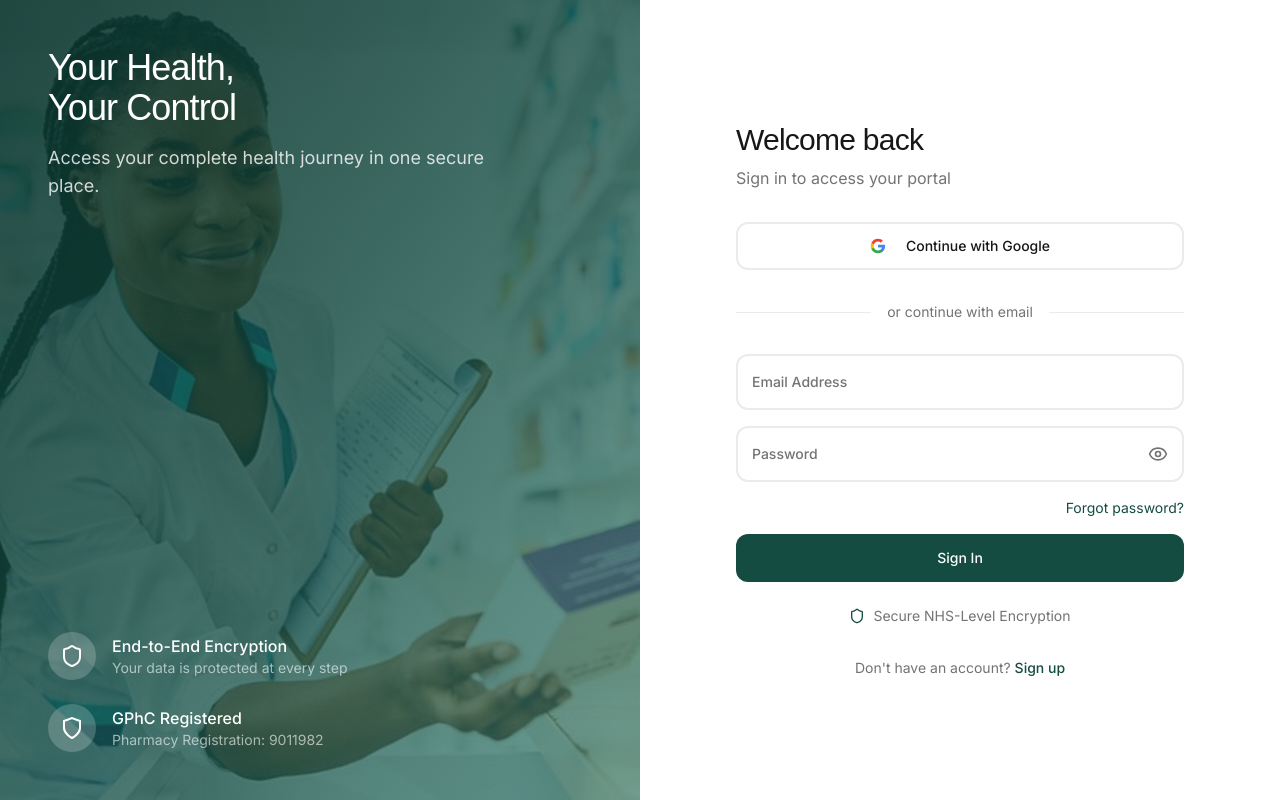
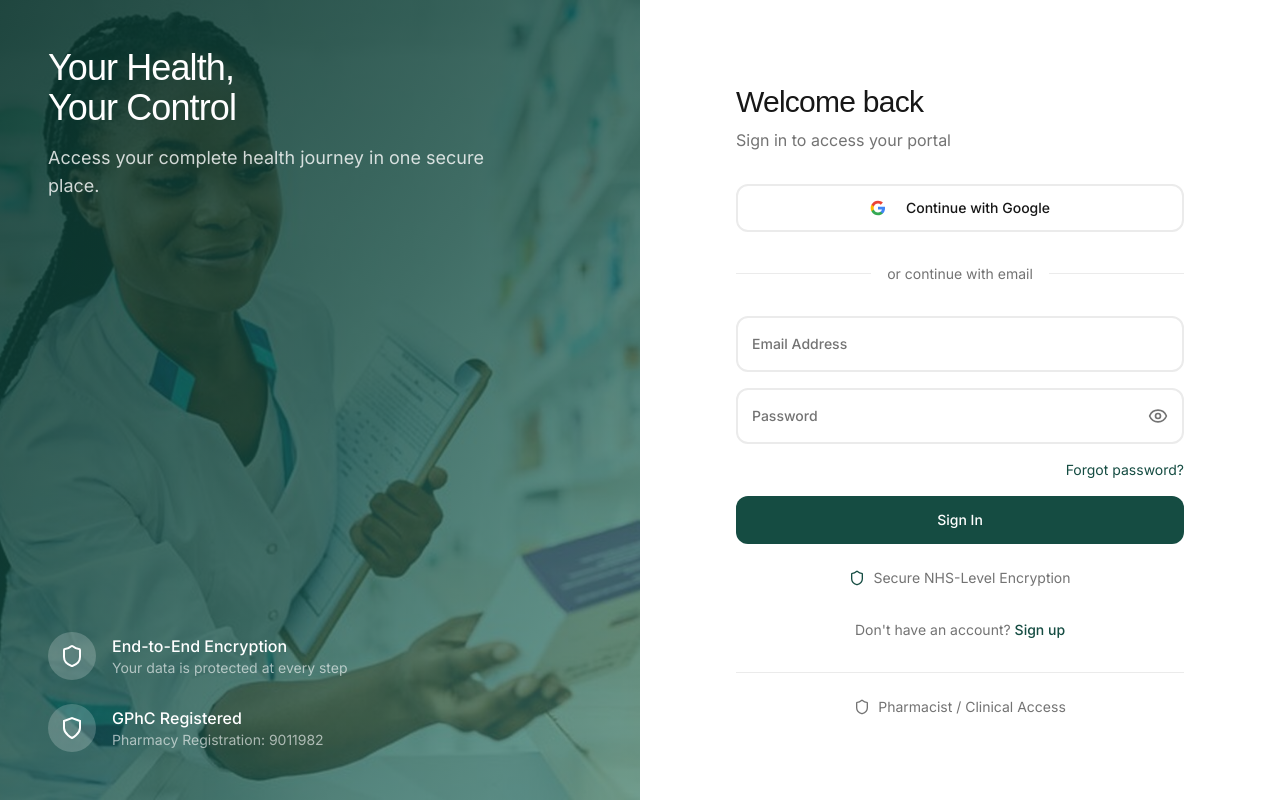
Before and after one commit to Nathchopin/pharmacyv1, a React (Vite) app: page /auth in a window 1280 px wide. Built offline with nearby package versions, Linux system fonts and the light colour scheme; the HTML template or start-up script is replaced by a standard one.

Commit message:
feat: Add cross-portal login links to AuthPage

```diff
--- a/src/pages/AuthPage.tsx
+++ b/src/pages/AuthPage.tsx
@@ -452,6 +452,33 @@ export default function AuthPage({
                 )}
               </>
             )}
+
+            {/* Cross-Portal Navigation Link */}
+            <div className="mt-8 pt-6 border-t border-border flex justify-center">
+              {allowedRoles.includes("patient") ? (
+                <button
+                  type="button"
+                  onClick={() => {
+                    navigate("/pharmacist/login");
+                  }}
+                  className="text-sm text-muted-foreground hover:text-eucalyptus transition-colors flex items-center gap-2"
+                >
+                  <Shield className="w-4 h-4" />
+                  <span>Pharmacist / Clinical Access</span>
+                </button>
+              ) : (
+                <button
+                  type="button"
+                  onClick={() => {
+                    navigate("/auth");
+                  }}
+                  className="text-sm text-muted-foreground hover:text-eucalyptus transition-colors flex items-center gap-2"
+                >
+                  <span className="w-4 h-4 flex items-center justify-center font-serif text-xs">P+</span>
+                  <span>Return to Patient Portal</span>
+                </button>
+              )}
+            </div>
           </motion.div>
         </div>
       </motion.div>
```
